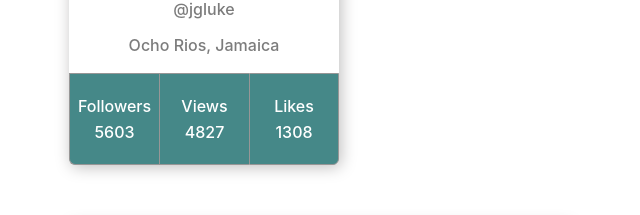
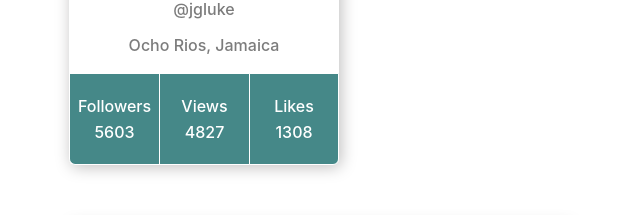
Before and after one commit to DaddyStannis/goit-react-hw-01-components, a React (Create React App) app: page / in a window 1280 px wide. Shown: the part 293-508 px from the top of the page, without its empty margins (1-641 px from the left). Built offline with nearby package versions, Linux system fonts and the light colour scheme.

Commit message:
Changed stats border color

```diff
--- a/src/components/modules/Profile/Stats/stats.module.css
+++ b/src/components/modules/Profile/Stats/stats.module.css
@@ -17,7 +17,7 @@
   align-items: center;
   gap: 10px;
   background-color: #458888;
-  border: 1px solid #979696;
+  border: 1px solid white;
   color: white;
 }
 
```
